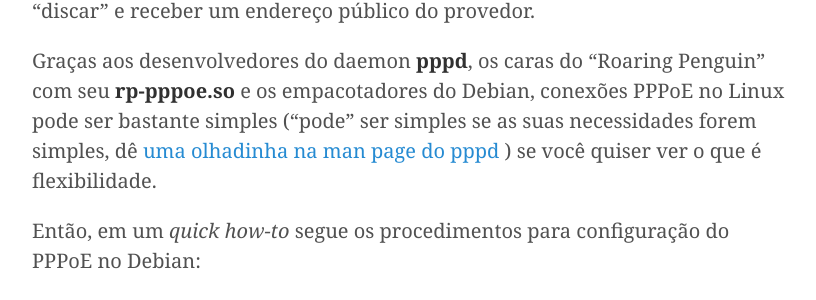
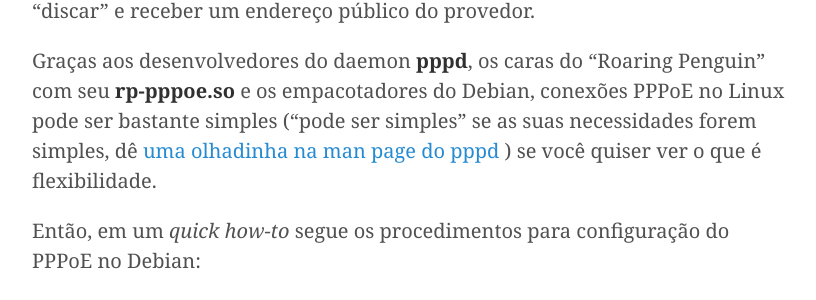
Before and after one commit to Kingm0b/jekyll-minimal-theme, a Jekyll site: the page built from _posts/2016-12-25-debian-pppoe.md, in a window 1280 px wide. Shown: the part 539-839 px from the top of the page, without its empty margins (228-1044 px from the left). Built offline with Jekyll 4.4.1, drawn with Linux system fonts in a browser that asks for light colours.

```diff
--- a/_posts/2016-12-25-debian-pppoe.md
+++ b/_posts/2016-12-25-debian-pppoe.md
@@ -9,7 +9,7 @@ De posse de um Opticom DSLink, desabilitei o Wifi junto com vários outros servi
 
 A minha missão era configurar um roteador/firewall rodando Debian 8 para "discar" e receber um endereço público do provedor.
 
-Graças aos desenvolvedores do daemon **pppd**, os caras do "Roaring Penguin" com seu **rp-pppoe.so** e os empacotadores do Debian, conexões PPPoE no Linux pode ser bastante simples ("pode" ser simples se as suas necessidades forem simples, dê [uma olhadinha na man page do pppd](https://ppp.samba.org/pppd.html) ) se você quiser ver o que é flexibilidade.
+Graças aos desenvolvedores do daemon **pppd**, os caras do "Roaring Penguin" com seu **rp-pppoe.so** e os empacotadores do Debian, conexões PPPoE no Linux pode ser bastante simples ("pode ser simples" se as suas necessidades forem simples, dê [uma olhadinha na man page do pppd](https://ppp.samba.org/pppd.html) ) se você quiser ver o que é flexibilidade.
 
 Então, em um *quick how-to* segue os procedimentos para configuração do PPPoE no Debian:
 
```
